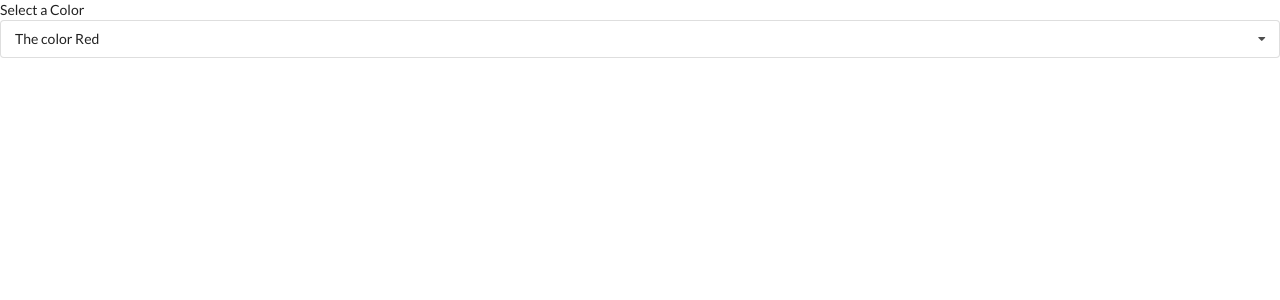
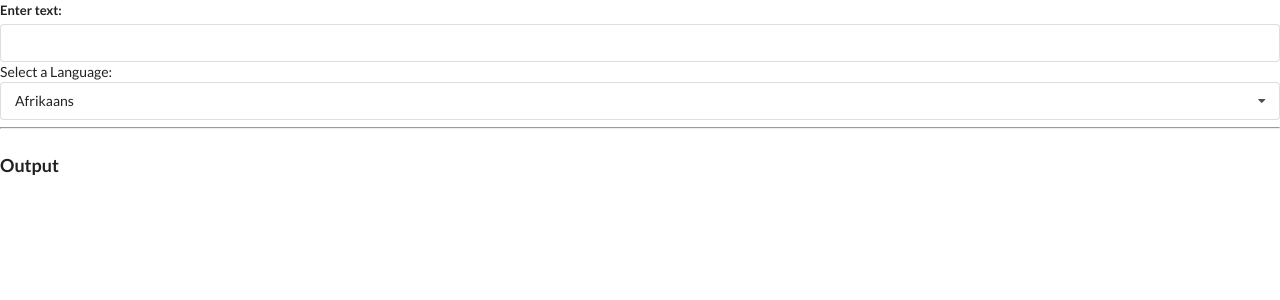
Before and after one commit to memiev/widgets-react, a React (Create React App) app: page / in a window 1280 px wide. Shown: the top 300 px of the page. Built offline with nearby package versions, Linux system fonts and the light colour scheme; no server answers.

Commit message:
feature/Translations
Understanding
Hooks in React

```diff
--- a/src/App.js
+++ b/src/App.js
@@ -2,7 +2,7 @@
 import Accordion from './components/Accordion';
 import Search from './components/Search';
 import Dropdown from './components/Dropdown';
-
+import Translate from './components/Translate';
 
 const items = [
     {
@@ -36,19 +36,21 @@
 
 
 export default () => {
-    const [selected, setSelected] = useState(options[0])
+    // const [selected, setSelected] = useState(options[0])
 
     return (
         <div>
-            <Dropdown
-            selected={selected}
-            onSelectedChange={setSelected}
-            options={options}
-            />
-
+            <Translate/>
         </div>
     );
 
 };
+
+
+{/* <Dropdown
+selected={selected}
+onSelectedChange={setSelected}
+options={options}
+/> */}
 {/* <Search/> */}
 {/* <Accordion items={items}/> */}
--- /dev/null
+++ b/src/components/Convert.js
@@ -0,0 +1,45 @@
+import React, {useEffect, useState} from 'react';
+import axios from 'axios';
+
+const Convert = ({ language, text }) => {
+    const [translated,setTranslated] = useState('');
+    const [deBouncedText,setDebouncedText] = useState(text);
+
+
+    useEffect( () => {
+        const timerId = setTimeout( () => {   //setTimeout returns an ID
+            setDebouncedText(text);
+        }, 500);
+
+        return () =>{
+            clearTimeout(timerId)
+        }
+
+    }, [text]);
+
+    useEffect( () => {
+        const doTranslation = async() =>{
+            const { data } = await axios.post('https://translation.googleapis.com/language/translate/v2', {}, {
+                params: {
+                    q: deBouncedText,
+                    target: language.value,
+                    key: 'AIzaSyCHUCmpR7cT_yDFHC98CZJy2LTms-IwDlM'
+
+                }
+            });
+
+            setTranslated(data.data.translations[0].translatedText)
+        };
+
+        doTranslation();
+
+    }, [language,deBouncedText]);
+
+    return (
+        <div>
+            <h1 className='ui header'>{translated}</h1>
+        </div>
+    );
+};
+
+export default Convert;
--- a/src/components/Dropdown.js
+++ b/src/components/Dropdown.js
@@ -1,6 +1,6 @@
 import React, { useState , useEffect, useRef} from 'react';
 
-const Dropdown = ({ options, selected, onSelectedChange }) =>{
+const Dropdown = ({ label, options, selected, onSelectedChange }) =>{
     const [open, setOpen] = useState(false);
     const ref = useRef();
 
@@ -38,7 +38,7 @@
     return(
         <div ref={ref} className='ui form'>
             <div className='field'>
-                <lebel className='lebel'> Select a Color</lebel>
+                <lebel className='lebel'>{label}</lebel>
                 <div onClick={ () => setOpen(!open)}
                     className={`ui selection dropdown ${open ? 'visible active' : ''}`}>
                     <i className='dropdown icon'></i>
--- /dev/null
+++ b/src/components/Translate.js
@@ -0,0 +1,49 @@
+import React, { useState } from 'react';
+import Dropdown from './Dropdown';
+import Convert from './Convert';
+// AIzaSyCHUCmpR7cT_yDFHC98CZJy2LTms-IwDlM
+
+const options = [
+    {
+        label: 'Afrikaans',
+        value: 'af'
+    },
+    {
+        label: 'Arabic',
+        value: 'ar'
+    },
+    {
+        label: 'Hindi',
+        value: 'hi'
+    }
+];
+
+const Translate = () => {
+    const [language, setLanguage] = useState(options[0]);
+    const [text, setText] = useState('');
+
+    return (
+        <div>
+            <div className='ui form'>
+                <div className='field'>
+                    <label>Enter text:</label>
+                    <input value={text} onChange={ (e) => setText(e.target.value)} />
+                </div>
+
+            </div>
+            <Dropdown
+            label="Select a Language:"
+            options = {options}
+            selected={language}
+            onSelectedChange={setLanguage}
+            />
+            <hr/>
+            <h3 className='ui header'>Output</h3>
+            <Convert text={text} language={language}/>
+        </div>
+    );
+
+};
+
+
+export default Translate;
```
